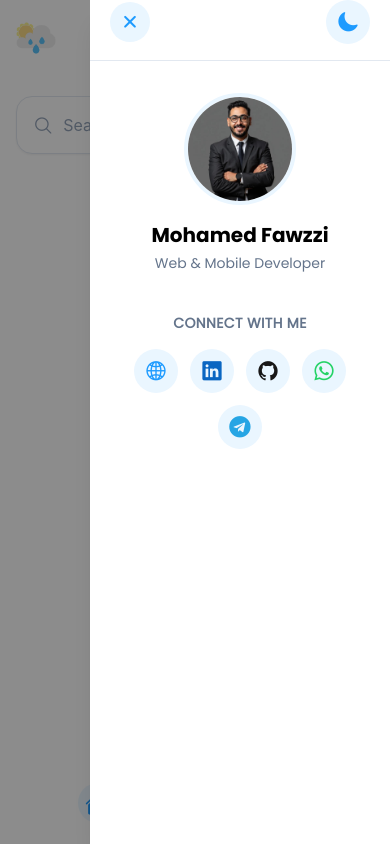
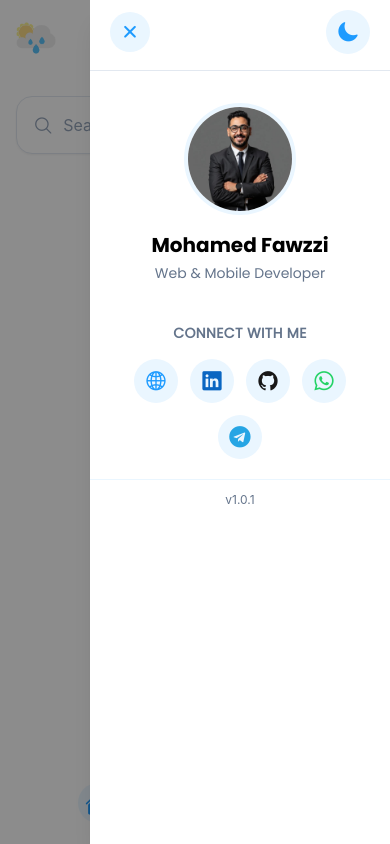
Before and after one commit to Mohammed-Fawzzi/weather-app-mobile, a React Native app: screen /Home in a window 390 px wide. Both pictures are taken after a click on the button "Open menu". Built offline with nearby package versions, Linux system fonts and the light colour scheme; no server answers.

Commit message:
feat: update app version to 1.0.1 and enhance Sidebar layout with version display

```diff
--- a/app.json
+++ b/app.json
@@ -2,7 +2,7 @@
   "expo": {
     "name": "Weather App",
     "slug": "weather-app",
-    "version": "1.0.0",
+    "version": "1.0.1",
     "orientation": "portrait",
     "icon": "./src/assets/icon.png",
     "userInterfaceStyle": "automatic",
--- a/src/components/common/ui/SearchInput.tsx
+++ b/src/components/common/ui/SearchInput.tsx
@@ -64,7 +64,6 @@ export default function SearchInput({
                     <Skeleton className="h-5 w-16 rounded-md bg-blue-400 dark:bg-blue-400" />
                 ) : (
                     <View className="flex-row items-center gap-1.5">
-                        <Ionicons name="search" size={18} color="#fff" />
                         <Text className="text-base font-semibold text-white">
                             Search
                         </Text>
--- a/src/components/common/ui/Sidebar.tsx
+++ b/src/components/common/ui/Sidebar.tsx
@@ -117,7 +117,7 @@ export default function Sidebar({ isOpen, onClose }: Props) {
                     style={{
                         width: SIDEBAR_WIDTH,
                         transform: [{ translateX: slideAnim }],
-                        paddingTop: insets.top,
+                        paddingTop: 10,
                         paddingBottom: insets.bottom,
                     }}
                     className="absolute bottom-0 right-0 top-0 bg-white shadow-xl dark:bg-slate-800"
@@ -135,7 +135,6 @@ export default function Sidebar({ isOpen, onClose }: Props) {
                                 color={accentColor}
                             />
                         </Pressable>
-
                         <ModeToggle />
                     </View>
 
@@ -189,10 +188,10 @@ export default function Sidebar({ isOpen, onClose }: Props) {
                                             <Ionicons
                                                 name={
                                                     link.icon as
-                                                        | "globe-outline"
-                                                        | "logo-whatsapp"
-                                                        | "logo-github"
-                                                        | "logo-linkedin"
+                                                    | "globe-outline"
+                                                    | "logo-whatsapp"
+                                                    | "logo-github"
+                                                    | "logo-linkedin"
                                                 }
                                                 size={22}
                                                 color={brandColor}
@@ -203,6 +202,10 @@ export default function Sidebar({ isOpen, onClose }: Props) {
                             })}
                         </View>
                     </View>
+
+                    <Text className="mt-5 text-center text-xs text-slate-500 dark:text-slate-400 border-t border-[#EAF6FF] dark:border-slate-600 pt-3">
+                        v1.0.1
+                    </Text>
                 </Animated.View>
             </View>
         </Modal>
--- a/src/layouts/MainLayout.tsx
+++ b/src/layouts/MainLayout.tsx
@@ -2,6 +2,7 @@ import { ReactNode, useState } from "react";
 import { SafeAreaView } from "react-native-safe-area-context";
 import Header from "@/components/common/ui/Header";
 import Sidebar from "@/components/common/ui/Sidebar";
+import { StatusBar } from "expo-status-bar";
 
 type Props = {
     children: ReactNode;
@@ -15,6 +16,7 @@ export default function MainLayout({ children }: Props) {
             edges={["top", "left", "right"]}
             className="screen flex-1 items-center"
         >
+            <StatusBar style="auto" />
             <Header onOpenSidebar={() => setIsSidebarOpen(true)} />
             {children}
             <Sidebar
```
